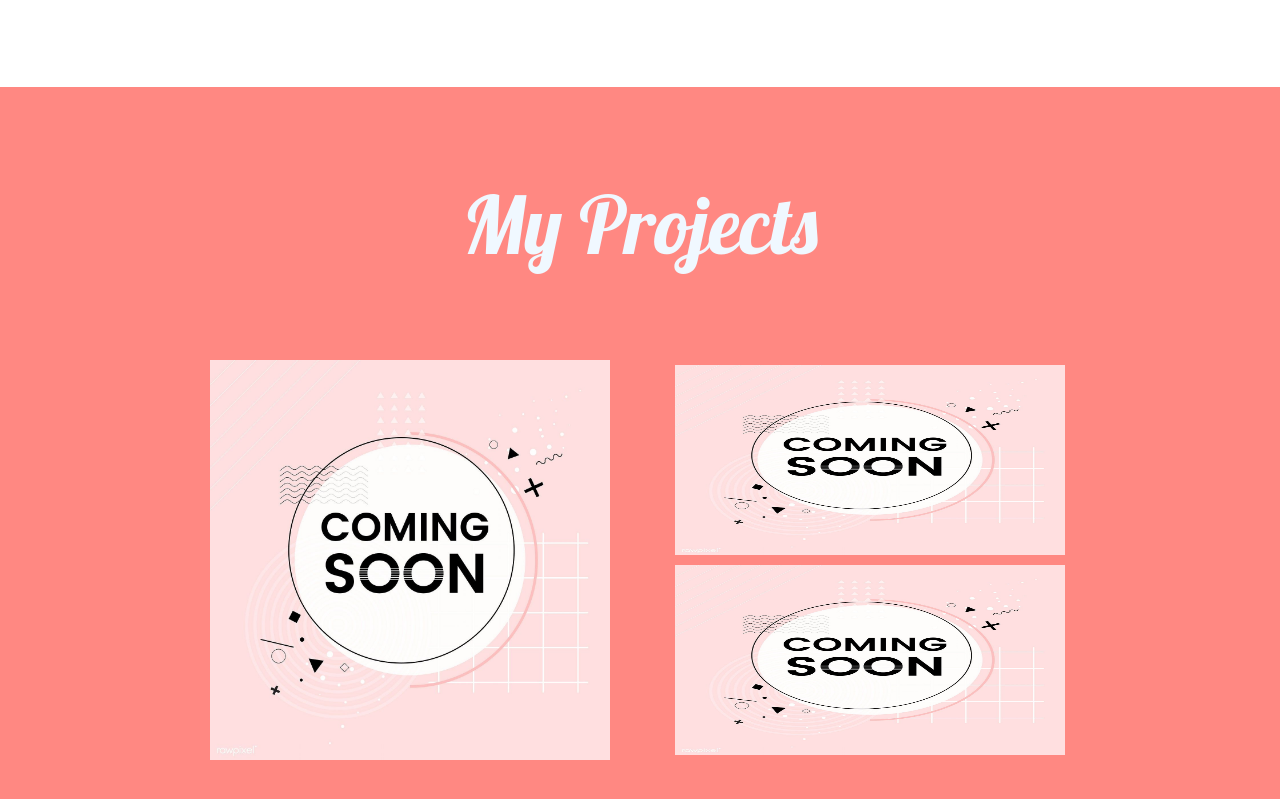
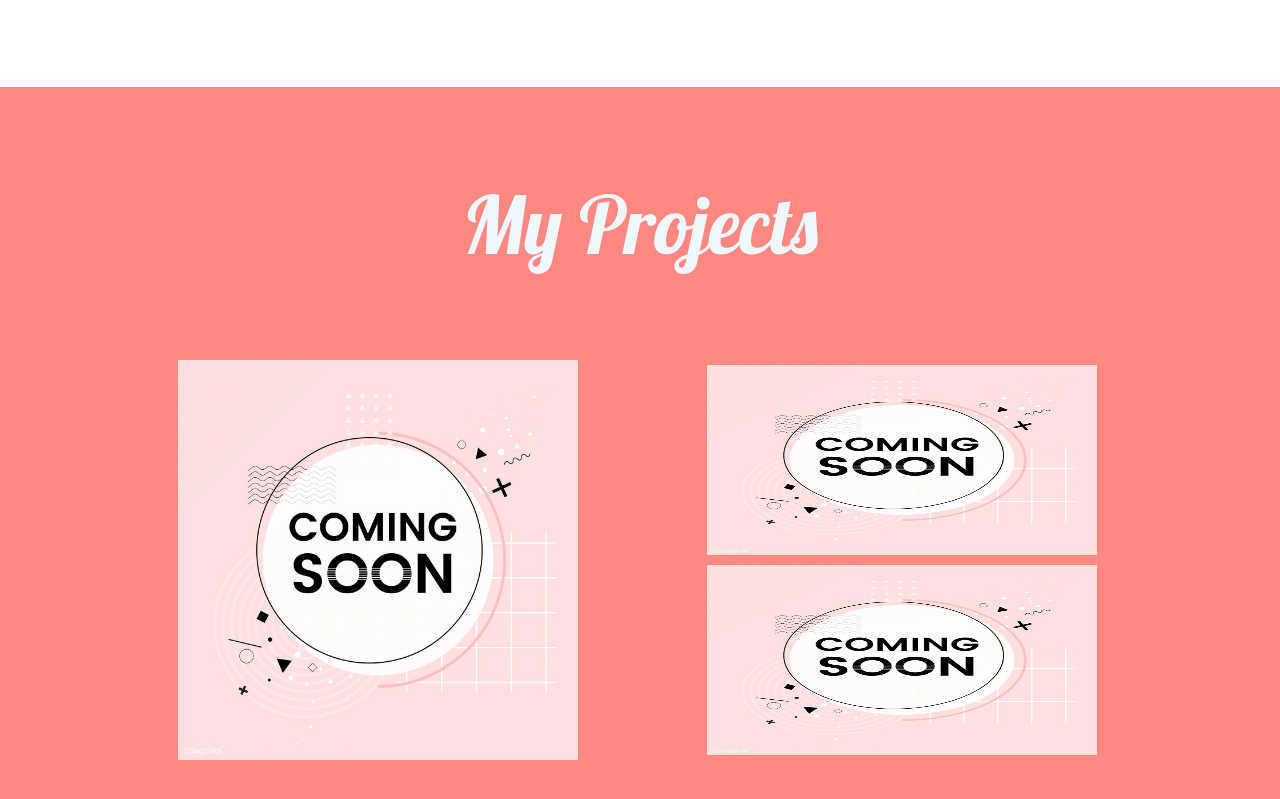
Before and after one commit to RedKingSlayer/cv, a plain HTML site: page index.html in a window 1280 px wide. Shown: the part 1331-2130 px from the top of the page. Drawn offline with nearby package versions, Linux system fonts and the light colour scheme; a web font is replaced by a local one.

Commit message:
v1.4.1
updated styles.css

```diff
--- a/css/styles.css
+++ b/css/styles.css
@@ -78,7 +78,7 @@
 #projects {
     background-color: #ff8882;
     text-align: center;
-    padding: 7% 15%;
+    padding: 7% 10%;
 }
 
 .projects-heading {
```
